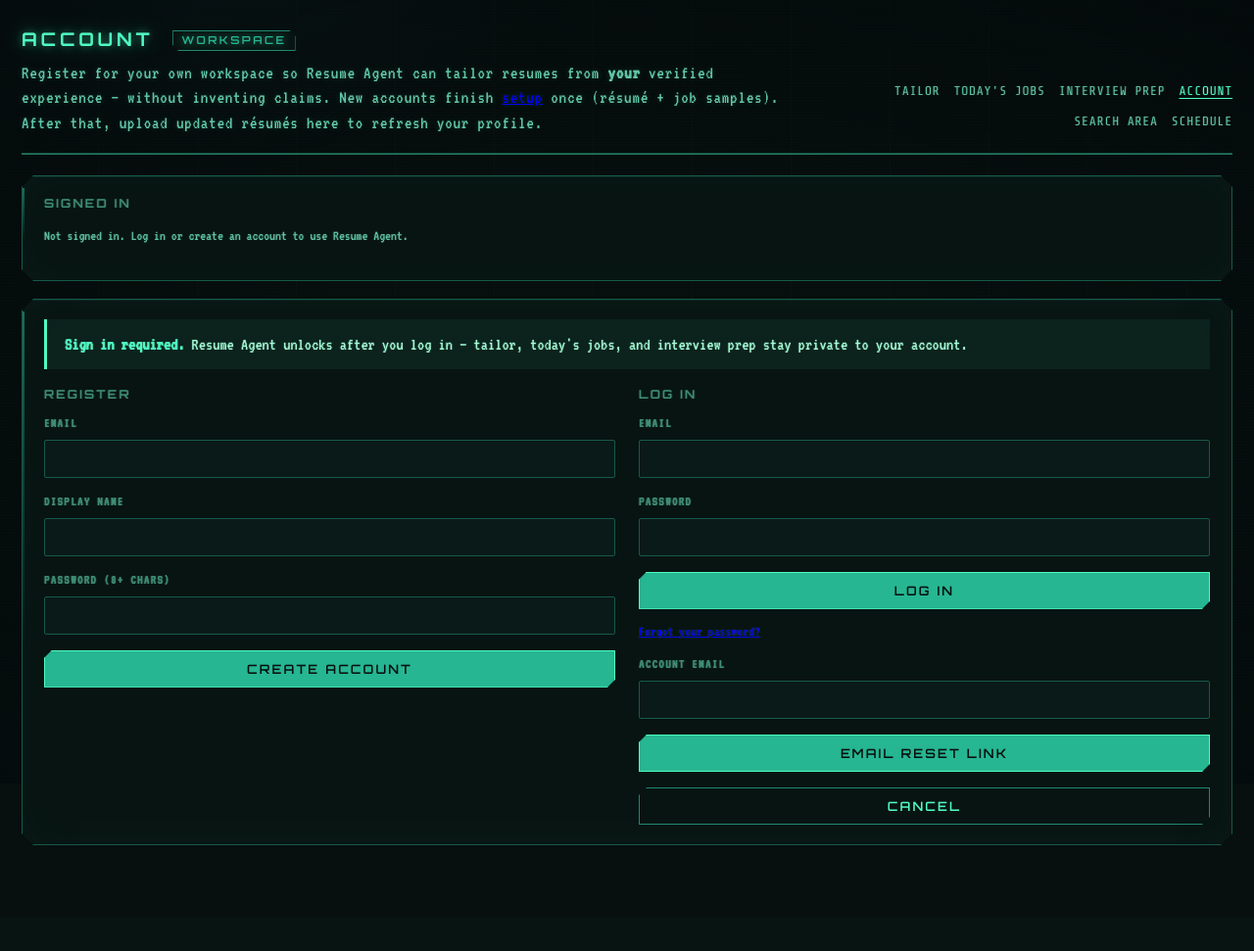
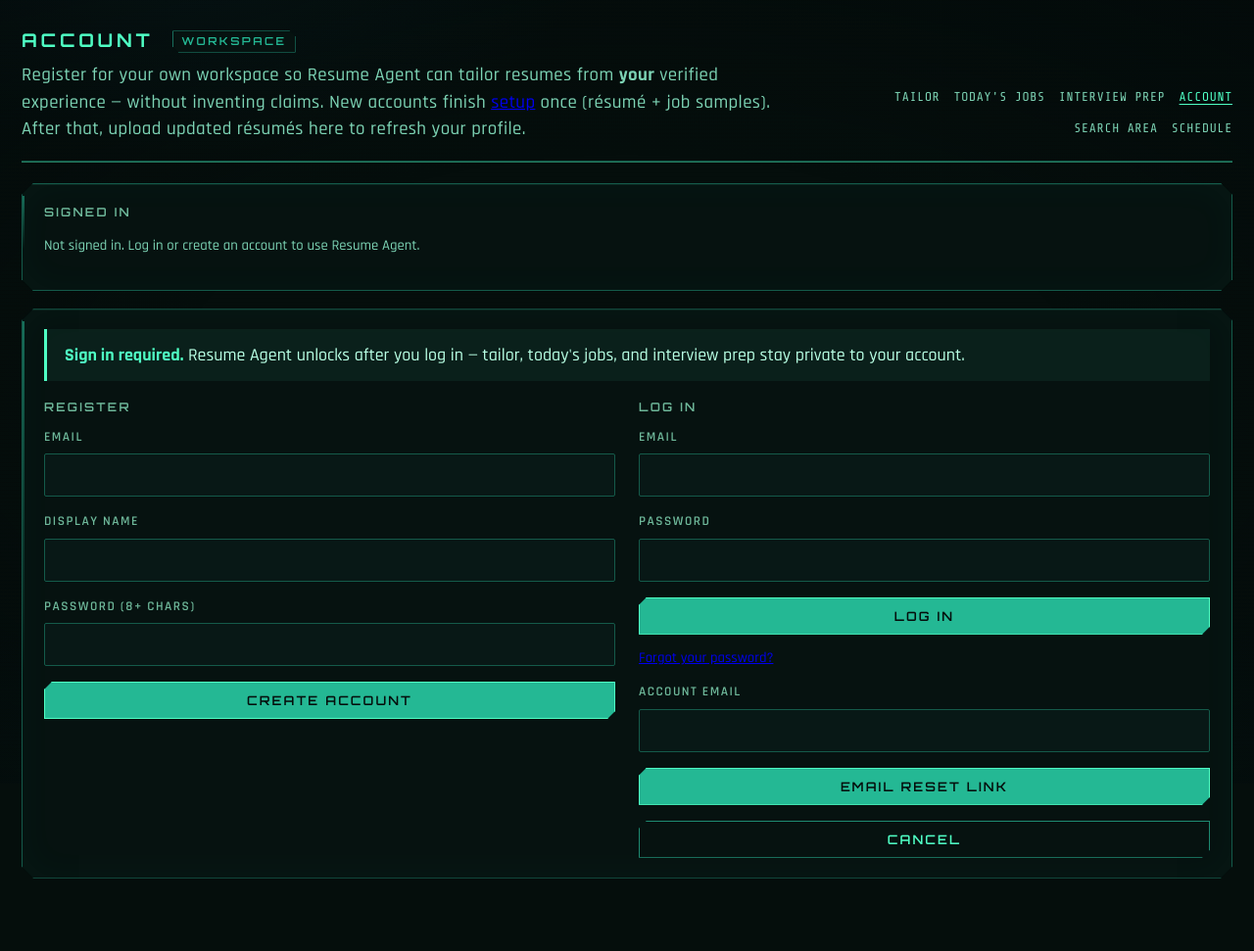
Before and after one commit to Matonte/resume-agent, a FastAPI app: page /account in a window 1280 px wide. Shown: the whole page at 98% size. Before the commit the page ends 863 px from the top, so only its background shows below. Run offline with FastAPI, Linux system fonts and the light colour scheme; data comes from the database, SQL or seed files in the repository; data that the repository does not hold is empty.

Commit message:
Improve UI readability: crisp fonts and contrast (#6).
Drop CRT flicker/body text-shadow, use Rajdhani for body UI, soften scanlines, and brighten dim/footer text for WCAG-friendly contrast.

Co-authored-by: Cursor <cursoragent@cursor.com>

```diff
--- a/app/static/styles.css
+++ b/app/static/styles.css
@@ -1,18 +1,5 @@
-/* Resume Agent — "The Abyss" depth + Stranger Things phosphor CRT
- * VT323 terminal body, Orbitron HUD titles, scanlines + vignette. */
-
-@keyframes crt-flicker {
-  0%,
-  100% {
-    opacity: 1;
-  }
-  94% {
-    opacity: 0.98;
-  }
-  96% {
-    opacity: 1;
-  }
-}
+/* Resume Agent — abyss depth + phosphor HUD (legibility-first).
+ * Rajdhani for body UI, Orbitron for titles; light scanlines only. */
 
 :root {
   /* Deep water / lab black-green */
@@ -22,10 +9,10 @@
   --panel: #061210;
   --panel-raised: #0a1a16;
   --panel-hover: #0d221c;
-  /* Phosphor green-cyan (ST terminal / deep-sea readout) */
-  --fg: #a8ffd9;
-  --fg-muted: #62c9a8;
-  --fg-dim: #3d8f75;
+  /* Phosphor green-cyan — contrast tuned for WCAG AA on dark panels */
+  --fg: #b8ffe4;
+  --fg-muted: #7dd4b5;
+  --fg-dim: #6eb89a;
   --border: #145a4a;
   --border-strong: #1e8a72;
   --accent: #4fffc4;
@@ -38,9 +25,8 @@
   --ok: #4fffc4;
   --chamfer: 12px;
   --font-display: "Orbitron", "Rajdhani", system-ui, sans-serif;
-  /* Chunky CRT terminal — Stranger Things / 80s lab monochrome */
-  --font-sans: "VT323", "Rajdhani", monospace;
-  --font-mono: "Share Tech Mono", "VT323", ui-monospace, monospace;
+  --font-sans: "Rajdhani", system-ui, sans-serif;
+  --font-mono: "Share Tech Mono", ui-monospace, monospace;
   --radius-inner: 2px;
   --transition: 0.14s ease;
 }
@@ -58,19 +44,14 @@ body {
   color: var(--fg);
   font-family: var(--font-sans);
   font-size: 18px;
-  font-weight: 400;
-  line-height: 1.35;
-  /* Bitmap-style edges: no gray blending (VT323 / terminal readout) */
-  -webkit-font-smoothing: none;
+  font-weight: 500;
+  line-height: 1.45;
+  -webkit-font-smoothing: antialiased;
   -moz-osx-font-smoothing: grayscale;
-  text-shadow:
-    0 0 2px rgba(79, 255, 196, 0.12),
-    1px 0 0 rgba(168, 255, 217, 0.07),
-    -1px 0 0 rgba(168, 255, 217, 0.07);
-  animation: crt-flicker 5s infinite;
+  text-rendering: optimizeLegibility;
 }
 
-/* Scanlines, abyss color bleed, CRT vignette */
+/* Soft vignette + very light scanlines (do not smear glyphs) */
 body::before {
   content: "";
   position: fixed;
@@ -78,22 +59,15 @@ body::before {
   pointer-events: none;
   z-index: 0;
   background:
-    radial-gradient(ellipse 90% 75% at 50% 50%, transparent 32%, rgba(1, 6, 8, 0.82) 100%),
-    radial-gradient(ellipse 120% 85% at 50% 115%, rgba(15, 90, 80, 0.22), transparent 58%),
-    radial-gradient(ellipse 70% 55% at 15% -5%, rgba(25, 90, 110, 0.14), transparent 45%),
+    radial-gradient(ellipse 90% 75% at 50% 50%, transparent 40%, rgba(1, 6, 8, 0.45) 100%),
+    radial-gradient(ellipse 120% 85% at 50% 115%, rgba(15, 90, 80, 0.18), transparent 58%),
+    radial-gradient(ellipse 70% 55% at 15% -5%, rgba(25, 90, 110, 0.1), transparent 45%),
     repeating-linear-gradient(
       0deg,
       transparent,
-      transparent 2px,
-      rgba(0, 0, 0, 0.175) 2px,
-      rgba(0, 0, 0, 0.175) 3px
-    ),
-    repeating-linear-gradient(
-      90deg,
-      transparent,
-      transparent 100px,
-      rgba(79, 255, 196, 0.02) 100px,
-      rgba(79, 255, 196, 0.02) 101px
+      transparent 3px,
+      rgba(0, 0, 0, 0.06) 3px,
+      rgba(0, 0, 0, 0.06) 4px
     );
 }
 
@@ -128,9 +102,6 @@ body > * {
   letter-spacing: 0.2em;
   text-transform: uppercase;
   color: var(--accent);
-  text-shadow:
-    0 0 8px var(--accent-glow),
-    0 0 24px rgba(79, 255, 196, 0.35);
 }
 
 .topbar .wordmark-tag {
@@ -143,7 +114,6 @@ body > * {
   letter-spacing: 0.22em;
   text-transform: uppercase;
   color: var(--accent-dim);
-  text-shadow: 0 0 10px var(--accent-glow);
   border: 1px solid var(--border-strong);
   background: var(--panel);
   vertical-align: middle;
@@ -162,10 +132,9 @@ body > * {
   max-width: 52em;
   color: var(--fg-muted);
   font-size: 1.05rem;
-  line-height: 1.35;
-  font-weight: 400;
-  letter-spacing: 0.04em;
-  text-shadow: 0 0 6px rgba(79, 255, 196, 0.18);
+  line-height: 1.45;
+  font-weight: 500;
+  letter-spacing: 0.02em;
 }
 
 .links {
@@ -192,7 +161,6 @@ body > * {
 .links a:hover {
   color: var(--accent);
   border-bottom-color: var(--accent-dim);
-  text-shadow: 0 0 18px var(--accent-glow);
 }
 
 /* Clipped panels */
@@ -531,10 +499,11 @@ li {
 .footer {
   margin-top: 22px;
   text-align: center;
-  font-size: 0.72rem;
-  color: var(--fg-dim);
-  font-family: var(--font-mono);
-  letter-spacing: 0.06em;
+  font-size: 0.9rem;
+  color: var(--fg-muted);
+  font-family: var(--font-sans);
+  letter-spacing: 0.03em;
+  line-height: 1.5;
 }
 
 .hidden {
```
